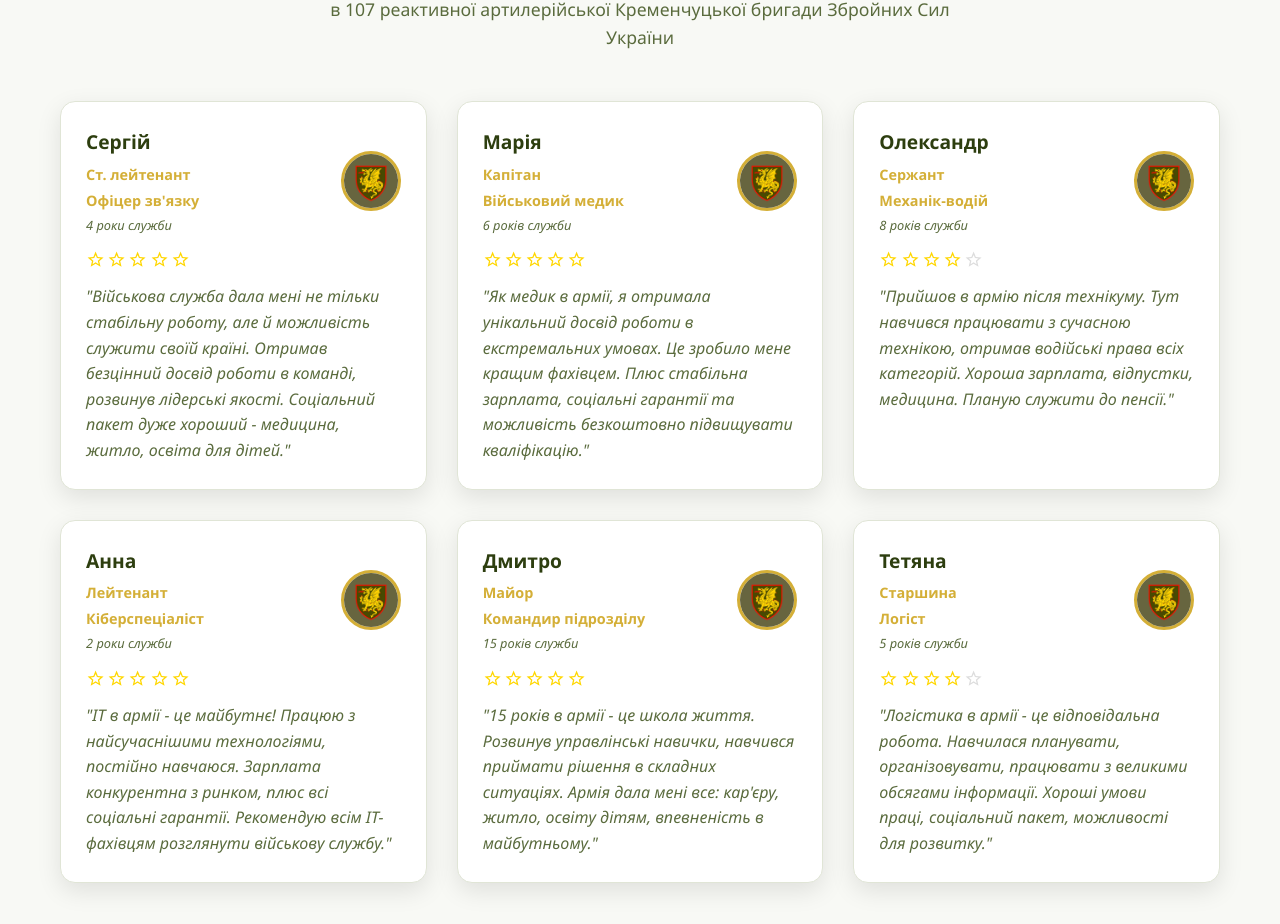
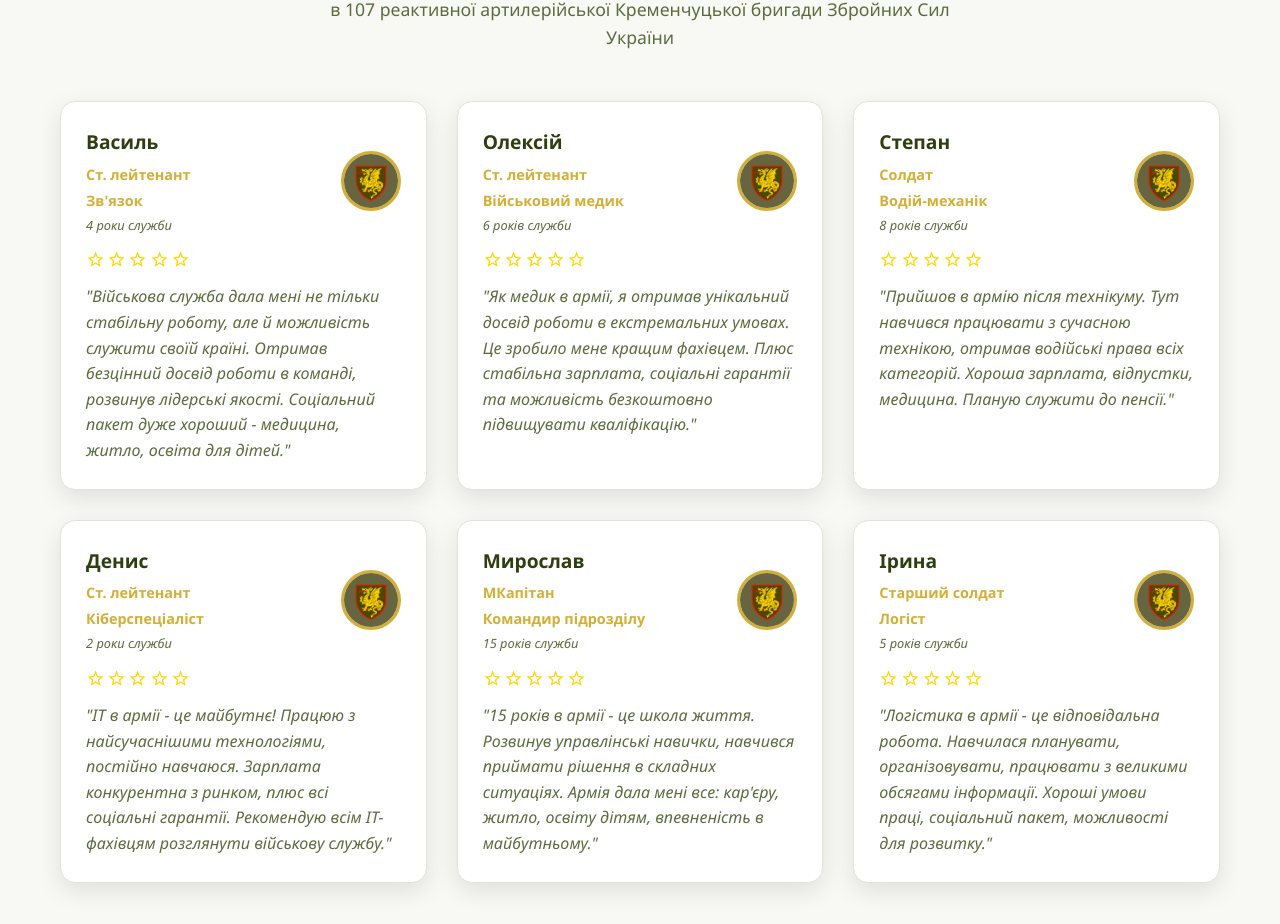
Before and after one commit to YevheniiaUhnich/recruting-center, a React (Vite) app: page / in a window 1280 px wide. Shown: the part 5037-5961 px from the top of the page. Built offline with nearby package versions, Linux system fonts and the light colour scheme.

Commit message:
content benefit

```diff
--- a/src/data/benefitsData.js
+++ b/src/data/benefitsData.js
@@ -1,9 +1,9 @@
 const benefitsData = [
   {
     id: 1,
-    name: "Сергій",
+    name: "Василь",
     rank: "Ст. лейтенант",
-    position: "Офіцер зв'язку",
+    position: "Зв'язок",
     avatar: "/dragon.jpg",
     review:
       "Військова служба дала мені не тільки стабільну роботу, але й можливість служити своїй країні. Отримав безцінний досвід роботи в команді, розвинув лідерські якості. Соціальний пакет дуже хороший - медицина, житло, освіта для дітей.",
@@ -12,30 +12,30 @@ const benefitsData = [
   },
   {
     id: 2,
-    name: "Марія",
-    rank: "Капітан",
+    name: "Олексій",
+    rank: "Ст. лейтенант",
     position: "Військовий медик",
     avatar: "/dragon.jpg",
     review:
-      "Як медик в армії, я отримала унікальний досвід роботи в екстремальних умовах. Це зробило мене кращим фахівцем. Плюс стабільна зарплата, соціальні гарантії та можливість безкоштовно підвищувати кваліфікацію.",
+      "Як медик в армії, я отримав унікальний досвід роботи в екстремальних умовах. Це зробило мене кращим фахівцем. Плюс стабільна зарплата, соціальні гарантії та можливість безкоштовно підвищувати кваліфікацію.",
     rating: 5,
     experience: "6 років служби",
   },
   {
     id: 3,
-    name: "Олександр",
-    rank: "Сержант",
-    position: "Механік-водій",
+    name: "Степан",
+    rank: "Солдат",
+    position: "Водій-механік",
     avatar: "/dragon.jpg",
     review:
       "Прийшов в армію після технікуму. Тут навчився працювати з сучасною технікою, отримав водійські права всіх категорій. Хороша зарплата, відпустки, медицина. Планую служити до пенсії.",
-    rating: 4,
+    rating: 5,
     experience: "8 років служби",
   },
   {
     id: 4,
-    name: "Анна",
-    rank: "Лейтенант",
+    name: "Денис",
+    rank: "Ст. лейтенант",
     position: "Кіберспеціаліст",
     avatar: "/dragon.jpg",
     review:
@@ -45,8 +45,8 @@ const benefitsData = [
   },
   {
     id: 5,
-    name: "Дмитро",
-    rank: "Майор",
+    name: "Мирослав",
+    rank: "МКапітан",
     position: "Командир підрозділу",
     avatar: "/dragon.jpg",
     review:
@@ -56,13 +56,13 @@ const benefitsData = [
   },
   {
     id: 6,
-    name: "Тетяна",
-    rank: "Старшина",
+    name: "Ірина",
+    rank: "Старший солдат",
     position: "Логіст",
     avatar: "/dragon.jpg",
     review:
       "Логістика в армії - це відповідальна робота. Навчилася планувати, організовувати, працювати з великими обсягами інформації. Хороші умови праці, соціальний пакет, можливості для розвитку.",
-    rating: 4,
+    rating: 5,
     experience: "5 років служби",
   },
 ];
```
